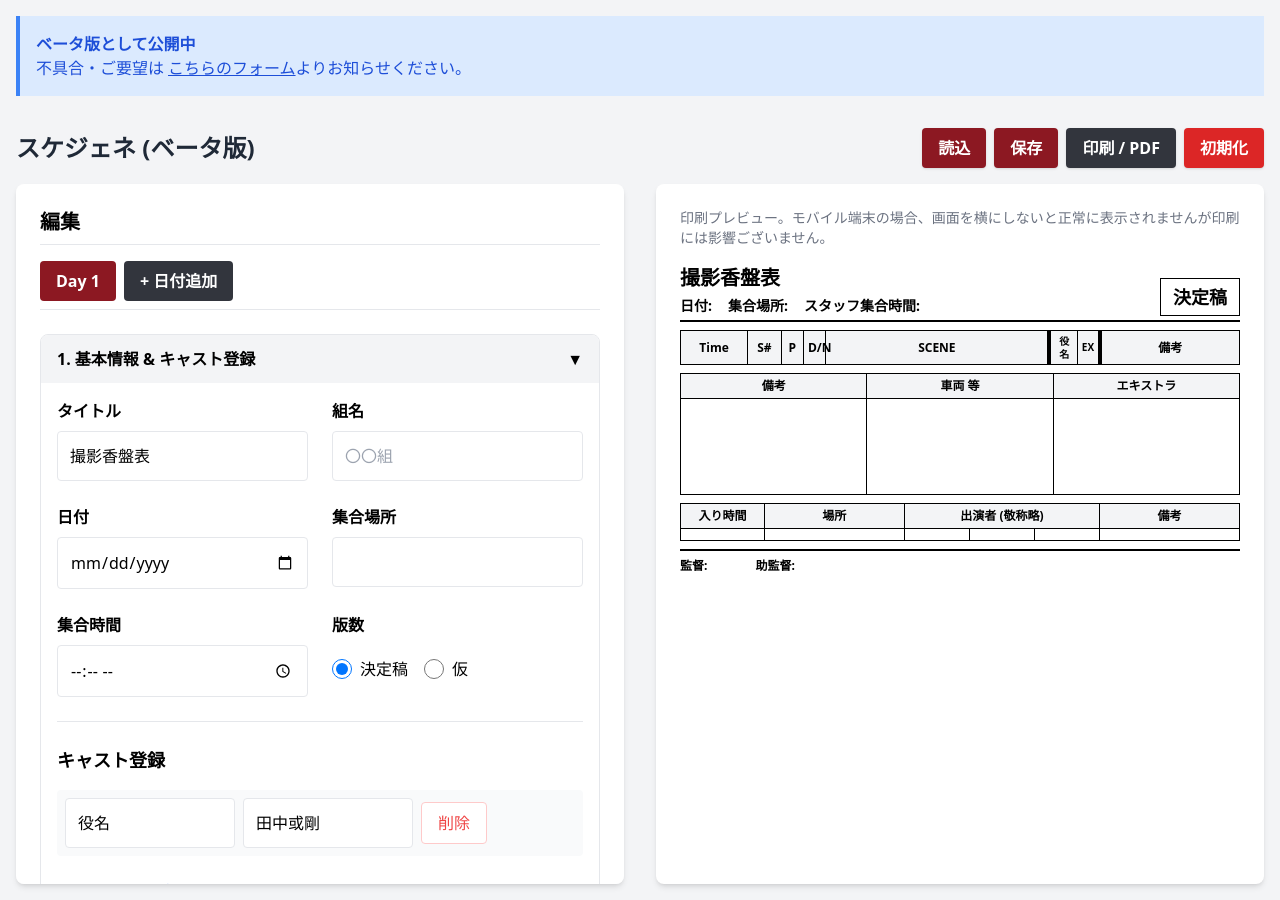
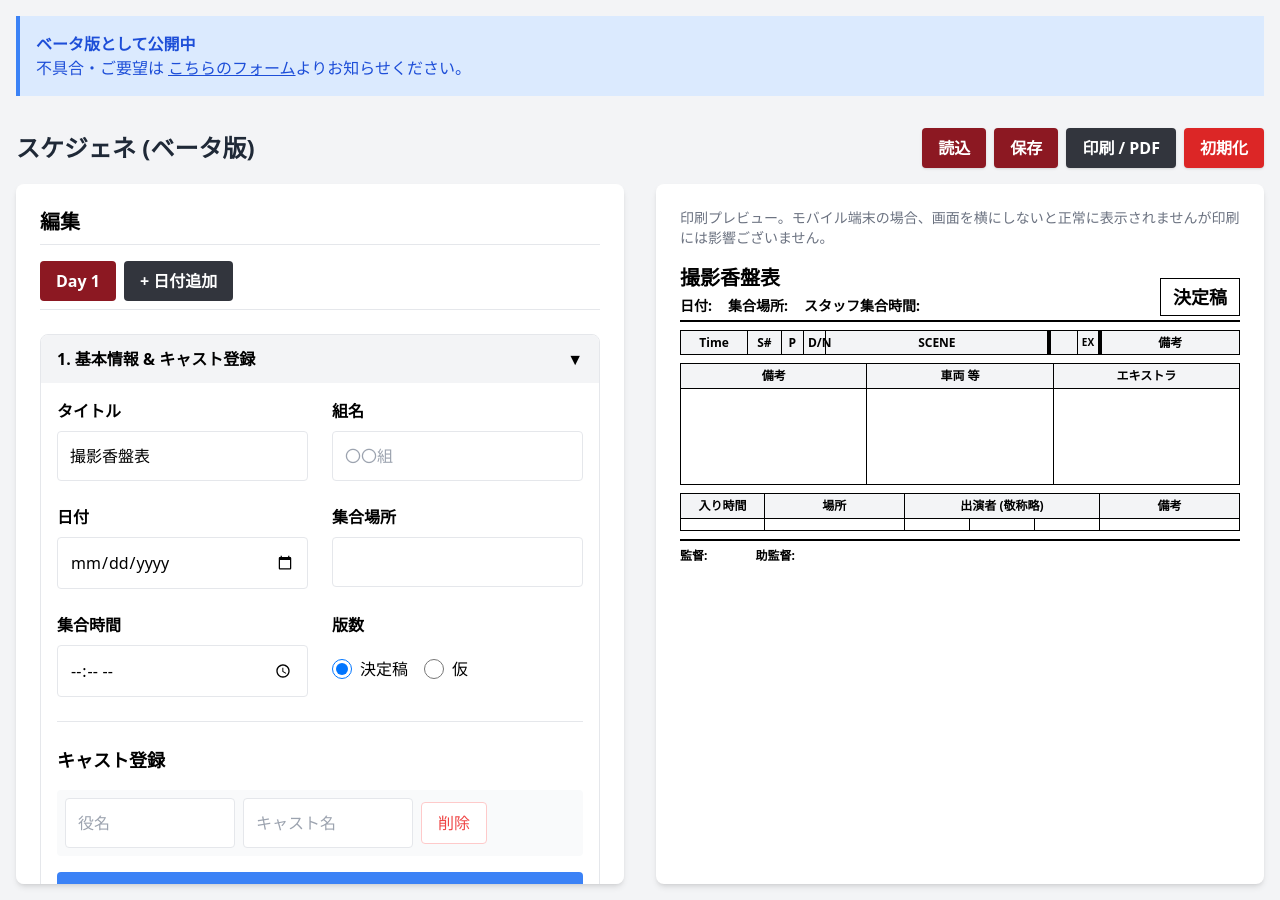
Before and after one commit to YD404/Kouban, a React (Vite) app: page / in a window 1280 px wide. Built offline with nearby package versions, Linux system fonts and the light colour scheme.

Commit message:
キャスト追加微調整

```diff
--- a/index.html
+++ b/index.html
@@ -6,6 +6,8 @@
   <link rel="icon" href="/pwa-512x512.png" />
   <meta name="viewport" content="width=device-width, initial-scale=1.0" />
   <title>スケジェネ</title>
+
+  <!-- OGP -->
   <meta property="og:title" content="スケジェネ">
   <meta property="og:description" content="日々スケジュールジェネレーター。撮影前のスケジューリングを円滑に。">
   <meta property="og:type" content="website">
--- a/src/App.tsx
+++ b/src/App.tsx
@@ -39,7 +39,7 @@ const createNewDay = (id: string): DayData => ({
 const defaultProjectData: ProjectData = {
   title: '撮影香盤表',
   groupName: '',
-  castMaster: [{ id: '1', role: '役名', name: '田中或剛' }],
+  castMaster: [{ id: '1', role: '', name: '' }],
   days: [createNewDay(crypto.randomUUID())],
 };
 
--- a/src/components/Editor.tsx
+++ b/src/components/Editor.tsx
@@ -512,7 +512,7 @@ const Editor: React.FC<EditorProps> = ({
                                 ))}
                                 <button
                                     onClick={handleAddCast}
-                                    className="text-blue-600 hover:text-blue-800 text-base font-bold p-2"
+                                    className="w-full bg-blue-500 text-white py-3 rounded hover:bg-blue-600 font-bold text-base"
                                 >
                                     + キャストを追加
                                 </button>
```
